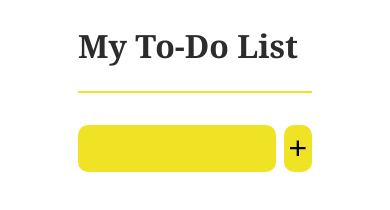
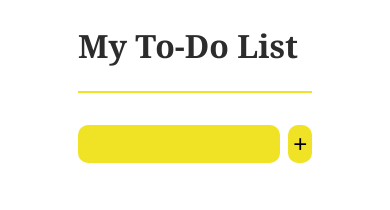
Before and after one commit to blitzmartin/todolist-local, a plain HTML site: page index.html in a window 390 px wide. Drawn offline with Linux system fonts and the light colour scheme.

Commit message:
smaller text on mobile

```diff
--- a/styles.css
+++ b/styles.css
@@ -108,6 +108,8 @@ input[type=checkbox]:checked~span {
     text-decoration: line-through;
 }
 
+/* Responsive Design for small screens */
+
 @media (max-width: 700px) {
     form button {
         width: auto;
@@ -115,7 +117,7 @@ input[type=checkbox]:checked~span {
 
     form input,
     form button {
-        font-size: 2rem;
+        font-size: 1.5rem;
         padding: 0.3rem;
     }
     h1 {
```
